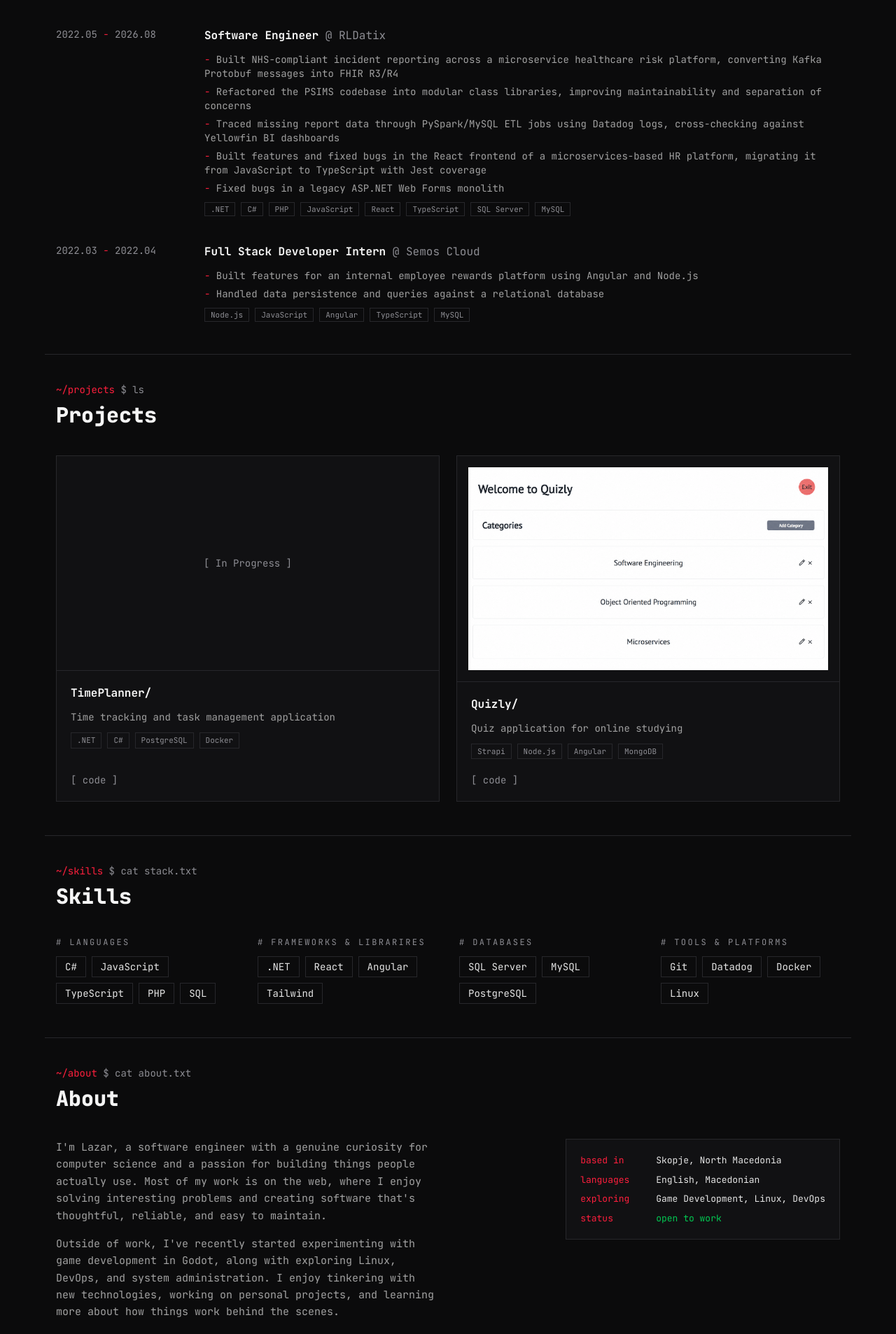
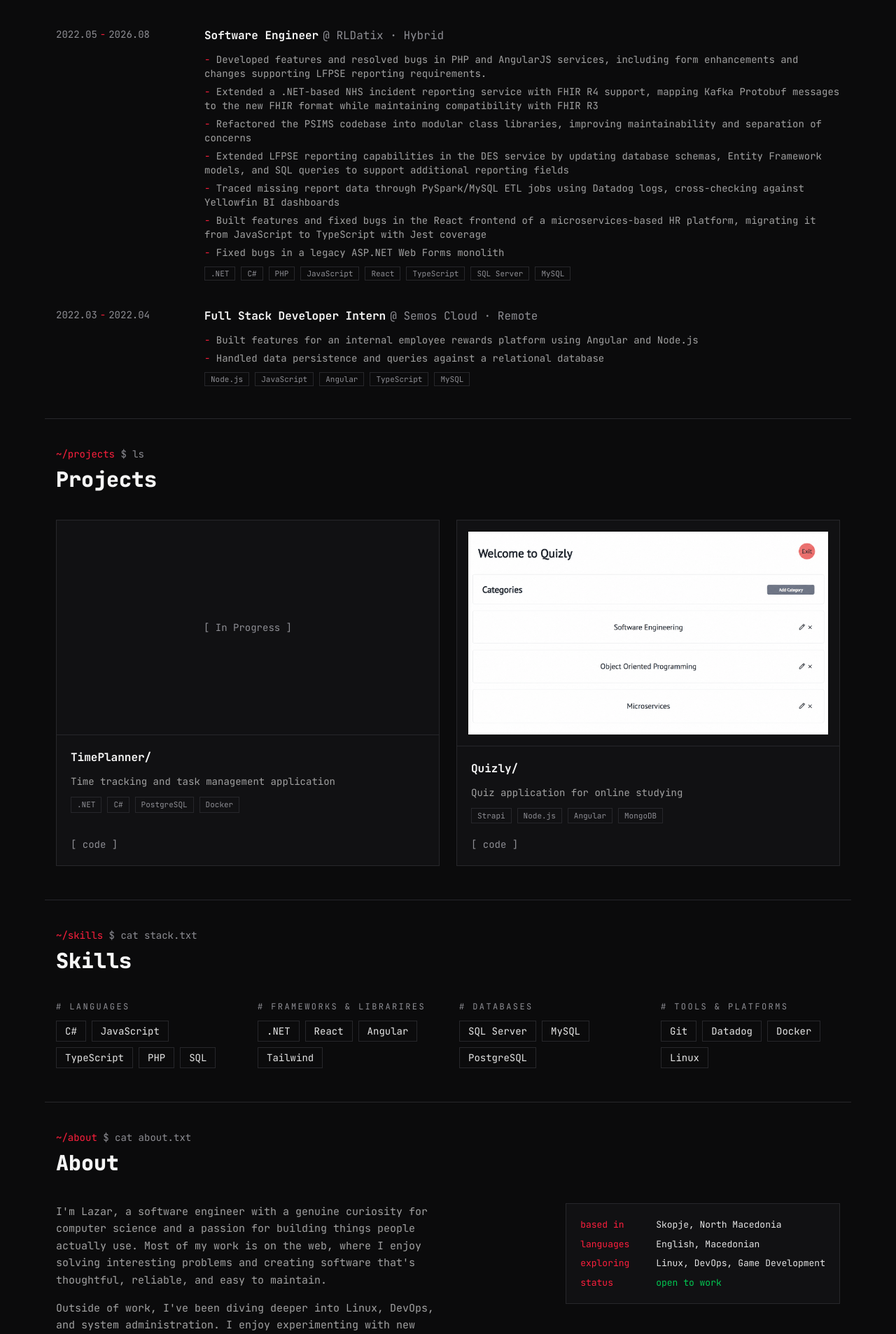
Before and after one commit to lazartrajkovski/portfolio, a React (Vite) app: page / in a window 1280 px wide. Shown: the part 752-2659 px from the top of the page at 70% size. Built offline with nearby package versions, Linux system fonts and the light colour scheme.

Commit message:
Add work mode in Experience and modify small changes about the personal data

```diff
--- a/src/components/About.tsx
+++ b/src/components/About.tsx
@@ -2,7 +2,7 @@ function About() {
   const details = [
     { label: 'based in', value: 'Skopje, North Macedonia' },
     { label: 'languages', value: 'English, Macedonian' },
-    { label: 'exploring', value: 'Game Development, Linux, DevOps' },
+    { label: 'exploring', value: 'Linux, DevOps, Game Development' },
     { label: 'status', value: 'open to work', highlight: true },
   ]
   return (
@@ -25,16 +25,15 @@ function About() {
               use. Most of my work is on the web, where I enjoy solving
               interesting problems and creating software that's thoughtful,
               reliable, and easy to maintain.
-            </p>{' '}
+            </p>
             <p>
-              Outside of work, I've recently started experimenting with game
-              development in Godot, along with exploring Linux, DevOps, and
-              system administration. I enjoy tinkering with new technologies,
-              working on personal projects, and learning more about how things
-              work behind the scenes.
-            </p>{' '}
+              Outside of work, I've been diving deeper into Linux, DevOps, and
+              system administration. I enjoy experimenting with new
+              technologies, building personal projects, and understanding how
+              things work behind the scenes. Recently, I've also started
+              exploring game development with Godot.
+            </p>
             <p>
-              {' '}
               I'm currently looking for my next opportunity, somewhere I can put
               my experience to good use, learn from others, and build meaningful
               software with a great team.
--- a/src/components/Experience.tsx
+++ b/src/components/Experience.tsx
@@ -3,6 +3,7 @@ function Experience() {
     {
       Name: 'RLDatix',
       role: 'Software Engineer',
+      workMode: 'Hybrid',
       joinDate: '2022.05',
       endDate: '2026.08',
       stack: [
@@ -16,8 +17,10 @@ function Experience() {
         'MySQL',
       ],
       highlights: [
-        'Built NHS-compliant incident reporting across a microservice healthcare risk platform, converting Kafka Protobuf messages into FHIR R3/R4',
+        'Developed features and resolved bugs in PHP and AngularJS services, including form enhancements and changes supporting LFPSE reporting requirements.',
+        'Extended a .NET-based NHS incident reporting service with FHIR R4 support, mapping Kafka Protobuf messages to the new FHIR format while maintaining compatibility with FHIR R3',
         'Refactored the PSIMS codebase into modular class libraries, improving maintainability and separation of concerns',
+        'Extended LFPSE reporting capabilities in the DES service by updating database schemas, Entity Framework models, and SQL queries to support additional reporting fields',
         'Traced missing report data through PySpark/MySQL ETL jobs using Datadog logs, cross-checking against Yellowfin BI dashboards',
         'Built features and fixed bugs in the React frontend of a microservices-based HR platform, migrating it from JavaScript to TypeScript with Jest coverage',
         'Fixed bugs in a legacy ASP.NET Web Forms monolith',
@@ -26,6 +29,7 @@ function Experience() {
     {
       Name: 'Semos Cloud',
       role: 'Full Stack Developer Intern',
+      workMode: 'Remote',
       joinDate: '2022.03',
       endDate: '2022.04',
       stack: ['Node.js', 'JavaScript', 'Angular', 'TypeScript', 'MySQL'],
@@ -54,15 +58,16 @@ function Experience() {
               key={company.Name}
               className="grid gap-3 md:grid-cols-[180px_1fr] md:gap-8"
             >
-              <p className="text-muted text-sm tabular-nums">
-                {company.joinDate} <span className="text-accent">-</span>{' '}
-                {company.endDate}
+              <p className="text-muted flex gap-x-1 text-sm tabular-nums">
+                <span>{company.joinDate}</span>
+                <span className="text-accent">-</span>
+                <span>{company.endDate}</span>
               </p>
               <div>
-                <h3 className="font-bold text-neutral-100">
-                  {company.role}{' '}
+                <h3 className="flex flex-wrap items-baseline gap-x-1.5 font-bold text-neutral-100">
+                  <span>{company.role}</span>
                   <span className="text-muted font-normal">
-                    @ {company.Name}
+                    @ {company.Name} · {company.workMode}
                   </span>
                 </h3>
                 <ul className="mt-3 grid gap-1.5 text-sm text-neutral-400">
```
